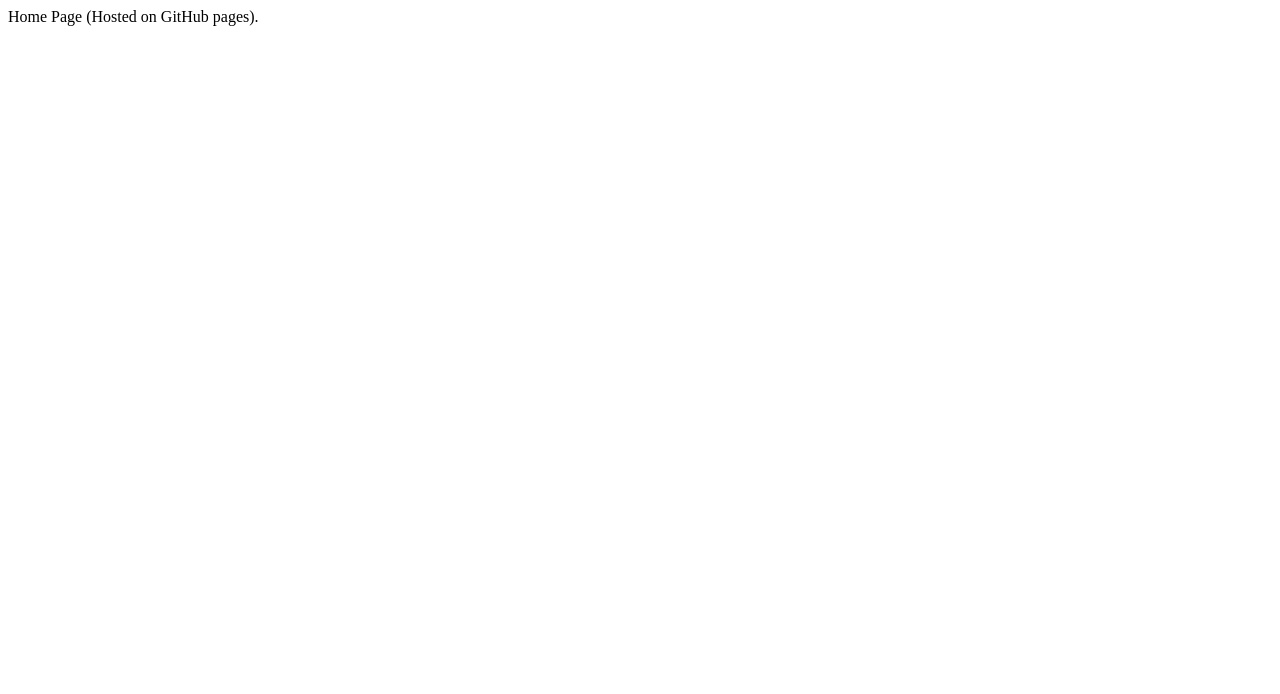
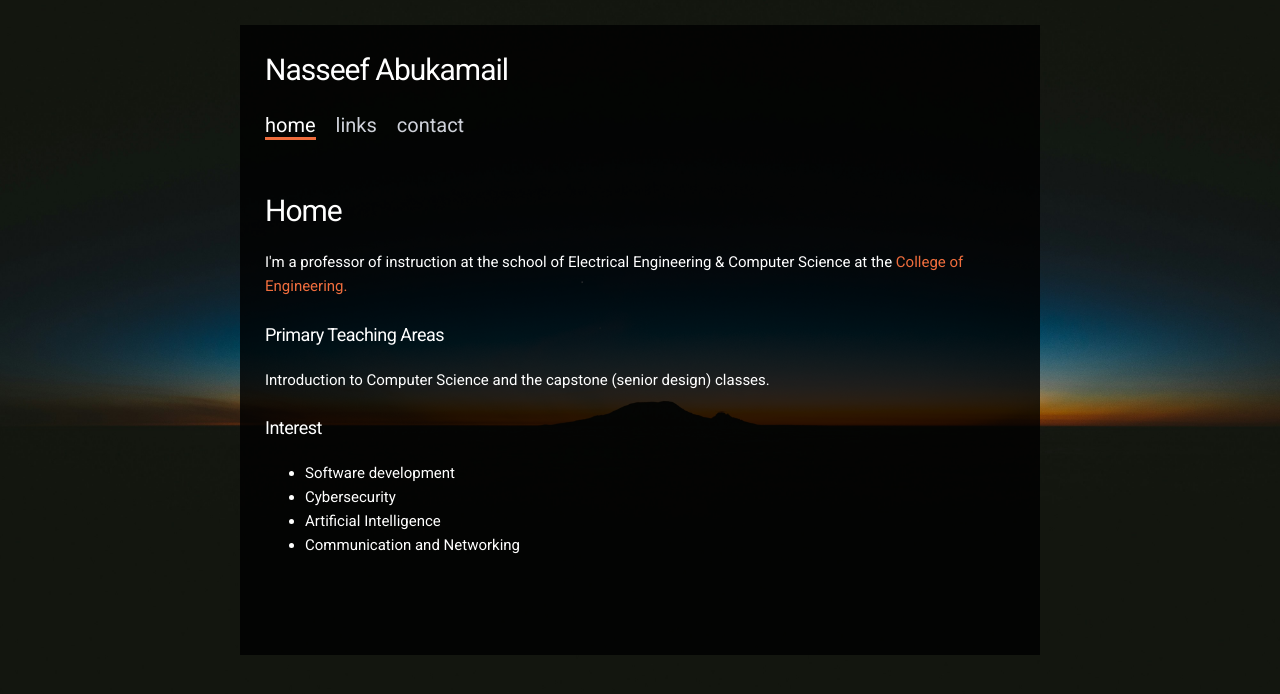
Before and after one commit to nasseef/nasseef.github.io, a plain HTML site: page index.html in a window 1280 px wide. Drawn offline with nearby package versions, Linux system fonts and the light colour scheme.

Commit message:
new website: initial content

```diff
--- a/index.html
+++ b/index.html
@@ -1 +1,111 @@
-Home Page (Hosted on GitHub pages).
+<!doctype html>
+<html>
+  <head>
+    <!-- Page setup -->
+    <meta charset="utf-8">
+    <title>Your title here</title>
+    <meta name="description" content="Nasseef Abukamail Website">
+    <meta name="Nasseef Abukamail" content="Information about the Nasseef here">
+    <meta name="viewport" content="width=device-width, initial-scale=1, maximum-scale=1, user-scalable=no"/>
+    <link rel="icon" type="image/png" href="favicon.png">
+
+    <!-- Stylesheets -->
+    <!-- Reset default styles and add support for google fonts -->
+    <link href="https://cdnjs.cloudflare.com/ajax/libs/normalize/8.0.1/normalize.min.css" rel="stylesheet" type="text/css" />
+    <link href="http://fonts.googleapis.com/css?family=Roboto" rel="stylesheet" type="text/css" />
+
+    <!-- Custom styles -->
+    <link href="style/style.css" rel="stylesheet" type="text/css" />
+
+    <!-- jQuery -->
+    <script src="https://code.jquery.com/jquery-3.4.1.min.js" integrity="sha256-CSXorXvZcTkaix6Yvo6HppcZGetbYMGWSFlBw8HfCJo=" crossorigin="anonymous"></script>
+
+    <!-- Want to add Bootstrap? -->
+    <!-- Visit: https://getbootstrap.com/docs/4.3/getting-started/introduction/ -->
+
+  </head>
+
+  <body>
+
+    <header id="header">
+      <!-- <img src="style/attack-cat-logo.png"> -->
+      <h2>Nasseef Abukamail</h2>
+
+      <h4></h4>
+
+      <!-- Menu link fragment #id should match a div id. Example: <a href="#home"> links to <div id="home"></div>  -->
+      <ul class="main-menu">
+        <li><a href="#home">home</a></li>
+        <li><a href="#links">links</a></li>
+        <li><a href="#contact">contact</a></li>
+      </ul>
+    </header>
+
+    <div id="container">
+      <div class="inner">
+        <div id="content">
+
+          <div id="home" class="content-region hide">
+            <h2>Home</h2>
+            <p>
+              I'm a professor of instruction at the school of Electrical Engineering & Computer Science at the <a href="https://www.ohio.edu/engineering/" target="_blank">College of Engineering.</a>
+              <h4>Primary Teaching Areas</h4>
+              <p>Introduction to Computer Science and the capstone (senior design) classes.</p>
+
+              <h4>Interest</h4>
+              <ul>
+                <li>Software development</li>
+                <li>Cybersecurity</li>
+                <li>Artificial Intelligence</li>
+                <li>Communication and Networking</li>
+              </ul>
+
+            </p>
+          </div>
+
+           <div id="links" class="content-region hide">
+            <h2>Some useful links</h2>
+            <p>
+              <ul>
+
+              <li>Introduction to Computer Science</li>
+              <ul>
+                <li><a href="https://github.com/nasseef/cs2400">CS 2400 GitHub Site</a> </li>
+                <li>
+                  <a href="https://github.com/nasseef/cs/blob/main/docs/coding-style.md">C++ Documentation and Coding Style</a>
+
+                </li>
+              </ul>
+              <li>Software Design and Development</li>
+
+
+              </ul>
+
+
+            </p>
+          </div>
+
+          <div id="contact" class="content-region hide">
+            <h2>Contact</h2>
+            <p>
+              Email: abukamai@ohio.edu <br>
+              Office: 359 Stocker Center
+              <br>
+
+
+            </p>
+          </div>
+
+        </div>
+      </div>
+    </div>
+
+    <footer>
+
+    </footer>
+
+    <!-- Load additional JS scripts here -->
+    <script type="text/javascript" src="style/script.js"></script>
+
+  </body>
+</html>
--- /dev/null
+++ b/style/script.js
@@ -0,0 +1,29 @@
+// Wait for the document to load before running the script
+(function ($) {
+
+  // We use some Javascript and the URL #fragment to hide/show different parts of the page
+  // https://developer.mozilla.org/en-US/docs/Web/HTML/Element/a#Linking_to_an_element_on_the_same_page
+  $(window).on('load hashchange', function(){
+
+    // First hide all content regions, then show the content-region specified in the URL hash
+    // (or if no hash URL is found, default to first menu item)
+    $('.content-region').hide();
+
+    // Remove any active classes on the main-menu
+    $('.main-menu a').removeClass('active');
+    var region = location.hash.toString() || $('.main-menu a:first').attr('href');
+
+    // Now show the region specified in the URL hash
+    $(region).show();
+
+    // Highlight the menu link associated with this region by adding the .active CSS class
+    $('.main-menu a[href="'+ region +'"]').addClass('active');
+
+    // Alternate method: Use AJAX to load the contents of an external file into a div based on URL fragment
+    // This will extract the region name from URL hash, and then load [region].html into the main #content div
+    // var region = location.hash.toString() || '#first';
+    // $('#content').load(region.slice(1) + '.html')
+
+  });
+
+})(jQuery);
--- /dev/null
+++ b/style/style.css
@@ -0,0 +1,141 @@
+/**
+ * Typography & Text styles
+ */
+
+/* html is set to 62.5% so that all the REM measurements are based on 10px sizing. So basically 1.5rem = 15px */
+html {
+  font-size: 62.5%;
+}
+body {
+  font-size: 1.5em; /* currently ems cause chrome bug misinterpreting rems on body element */
+  line-height: 1.6;
+  font-weight: 400;
+  font-family: "Roboto", "HelveticaNeue", "Helvetica Neue", Helvetica, Arial, sans-serif;
+  color: #FFFFFF;
+}
+
+/**
+ * Links
+ */
+a {
+  font-weight: normal;
+  text-decoration: none;
+  color:#EF6D3D;
+}
+a:focus {
+  outline: thin dotted;
+}
+
+small {
+  font-size: 75%;
+}
+
+/**
+ * Headings
+ */
+h1,
+h2,
+h3,
+h4,
+h5,
+h6 {
+  line-height: 1;
+  text-rendering: optimizeLegibility; /*  voodoo to enable ligatures and kerning | https://developer.mozilla.org/en-US/docs/CSS/text-rendering */
+  margin-top: 0;
+  margin-bottom: 2rem;
+  font-weight: 300;
+}
+h1 { font-size: 3.6rem; line-height: 1.25; letter-spacing: -.1rem; }
+h2 { font-size: 3.0rem; line-height: 1.3;  letter-spacing: -.1rem; }
+h3 { font-size: 2.4rem; line-height: 1.35; letter-spacing: -.08rem; }
+h4 { font-size: 1.8rem; line-height: 1.5;  letter-spacing: -.05rem; }
+h5 { font-size: 1.5rem; line-height: 1.6;  letter-spacing: 0; }
+h6 { font-size: 1.4rem; line-height: 1.6;  letter-spacing: 0; }
+
+/**
+ * Paragraphs
+ */
+p {
+  margin: 0 auto 1.5em auto; /* bottom margin for paragraphs */
+}
+p + p {
+
+}
+
+/**
+ * Quotes & Blockquotes
+ */
+q {
+  quotes: '\00201C' '\00201D';
+}
+q:before {
+  content: open-quote;
+}
+q:after {
+  content: close-quote;
+}
+
+blockquote {
+  /*background-color: #F8F8F8;*/
+  border-left: 2px solid #AFC0D2;
+  margin: 1.6em 10%;
+  padding: .75em 1em;
+  font-size:1.8rem;
+}
+blockquote p:last-child {
+  margin-bottom: 0;
+}
+
+/**
+ * Layout styles
+ */
+
+/* Full size background image */
+html, #container, .inner { background-color:transparent;}
+html {
+  background:url(background.jpg) center center no-repeat fixed;
+  background-size:cover;
+}
+body {
+  max-width:800px;
+  margin:25px auto;
+}
+header, #content, footer {
+  background: rgba(0,0,0,.8);
+  padding:25px;
+  color:#FFFFFF;
+}
+iframe {
+  max-width:100%;
+}
+
+/* Menu Links */
+ul.main-menu {
+  margin: 0;
+  padding: 0;
+  display: flex;
+  flex-wrap: wrap;
+  justify-content: left;
+  list-style: none;
+}
+ul.main-menu li a {
+  margin-right:20px;
+  font-size:2.0rem;
+  border-bottom: solid transparent 3px;
+  color:#cfd2da;
+}
+ul.main-menu li a:hover {
+  color:#FFFFFF;
+}
+ul.main-menu li a.active {
+  color:#FFFFFF;
+  border-bottom-color:#EF6D3D;
+}
+
+/* Utility classes */
+.hide {
+  display:none;
+}
+.show {
+  display:block;
+}
```
Also changed, not shown: style/attack-cat-logo.png (added), style/background-old.jpg (added), style/background.jpg (added), style/logo.png (added).
